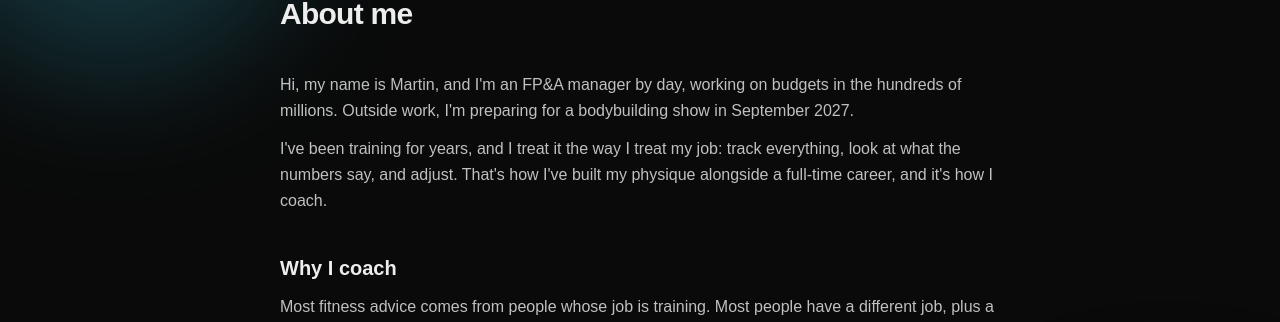
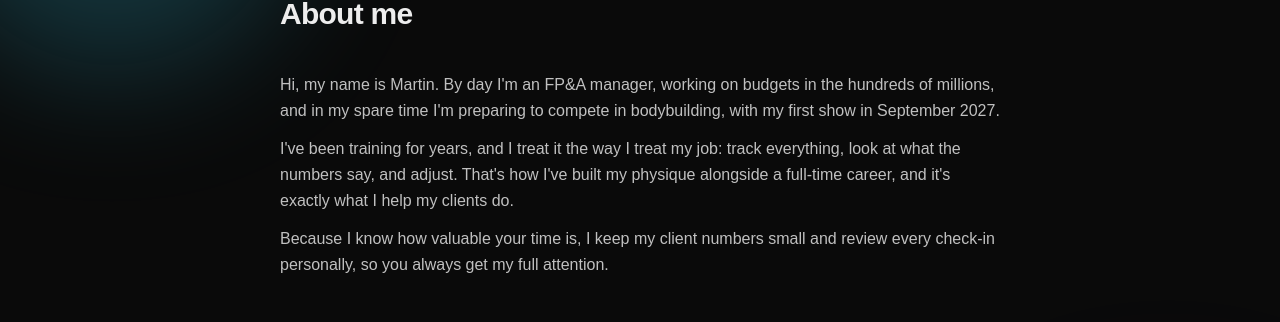
Before and after one commit to MRTNNC/coaching-business, a Next.js app: page /about in a window 1280 px wide. Shown: the part 149-471 px from the top of the page. Built offline with nearby package versions, Linux system fonts and the light colour scheme; no server answers.

Commit message:
Update About page intro

```diff
--- a/src/app/(marketing)/about/page.tsx
+++ b/src/app/(marketing)/about/page.tsx
@@ -19,15 +19,22 @@ export default function AboutPage() {
       <div className="mt-10 flex flex-col gap-10">
         <div>
           <p className="leading-relaxed text-foreground/80">
-            Hi, my name is Martin, and I&apos;m an FP&amp;A manager by day,
-            working on budgets in the hundreds of millions. Outside work, I&apos;m preparing for a
-            bodybuilding show in September 2027.
+            Hi, my name is Martin. By day I&apos;m an FP&amp;A manager,
+            working on budgets in the hundreds of millions, and in my spare
+            time I&apos;m preparing to compete in bodybuilding, with my first
+            show in September 2027.
           </p>
           <p className="mt-3 leading-relaxed text-foreground/80">
             I&apos;ve been training for years, and I treat it the way I treat
             my job: track everything, look at what the numbers say, and
             adjust. That&apos;s how I&apos;ve built my physique alongside a
-            full-time career, and it&apos;s how I coach.
+            full-time career, and it&apos;s exactly what I help my clients
+            do.
+          </p>
+          <p className="mt-3 leading-relaxed text-foreground/80">
+            Because I know how valuable your time is, I keep my client
+            numbers small and review every check-in personally, so you
+            always get my full attention.
           </p>
         </div>
 
```
